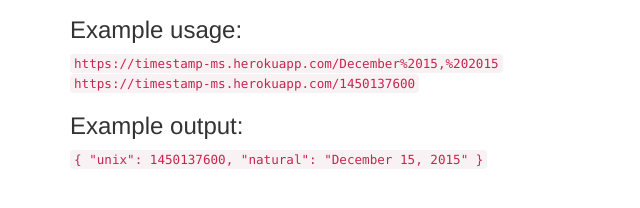
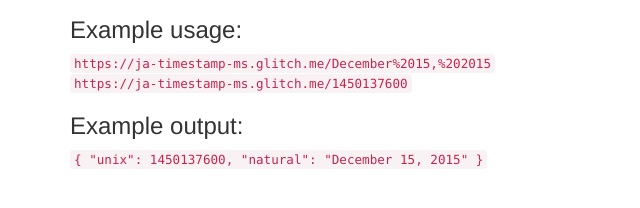
Before and after one commit to ticachica/ja-timestamp-ms, a website: page views/index.html in a window 1280 px wide. Shown: the part 238-446 px from the top of the page, 0-640 px from the left. Drawn offline with nearby package versions, Linux system fonts and the light colour scheme.

Commit message:
Update to Glitch URL

```diff
--- a/views/index.html
+++ b/views/index.html
@@ -17,8 +17,8 @@
                 <ul>3) If it does not contain a date or Unix timestamp, it returns null for those properties.</ul>
             </blockquote>
             <h3>Example usage:</h3>
-            <code>https://timestamp-ms.herokuapp.com/December%2015,%202015</code><br>
-            <code>https://timestamp-ms.herokuapp.com/1450137600</code>
+            <code>https://ja-timestamp-ms.glitch.me/December%2015,%202015</code><br>
+            <code>https://ja-timestamp-ms.glitch.me/1450137600</code>
             <h3>Example output:</h3>
             <code>
                 {
```
